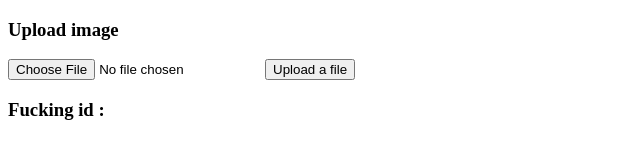
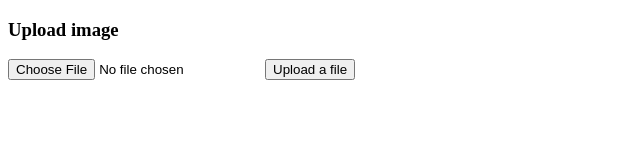
Before and after one commit to Kivanc10/Product-app-with-node.js-and-mongodb, a website: page public/uploadAvatar.hbs in a window 1280 px wide. Shown: the whole page, without its empty margins (0-640 px from the left). Drawn offline with nearby package versions, Linux system fonts and the light colour scheme; files that its build step writes are made by us from their sources.

Commit message:
unnecessary content has been removed from upload template

```diff
--- a/public/uploadAvatar.hbs
+++ b/public/uploadAvatar.hbs
@@ -12,6 +12,6 @@
         <input type="file" name="image" />
         <input type="submit" value="Upload a file" />
     </form>
-    <h3>Fucking id : {{id}}</h3>
+
 </body>
 </html>
```
